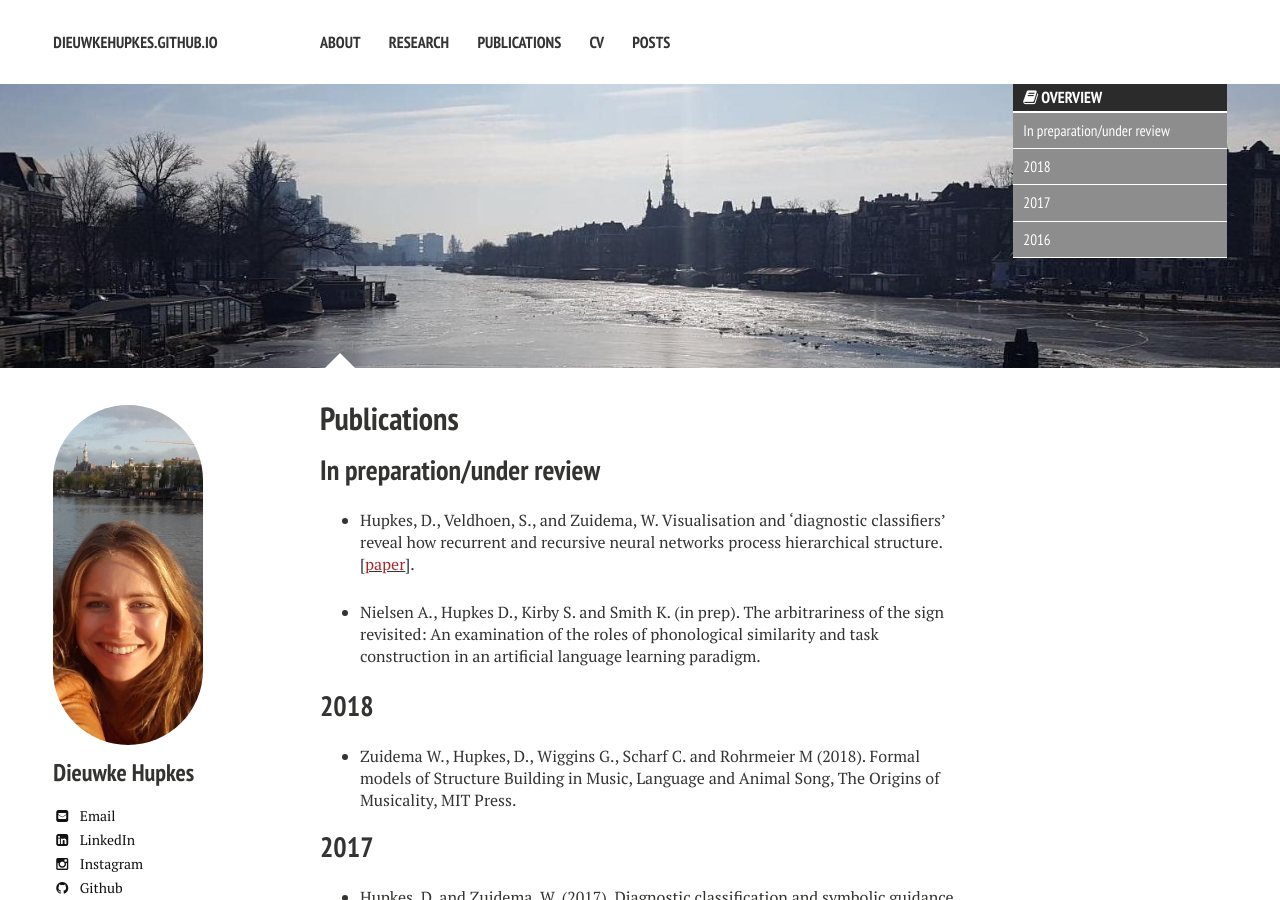
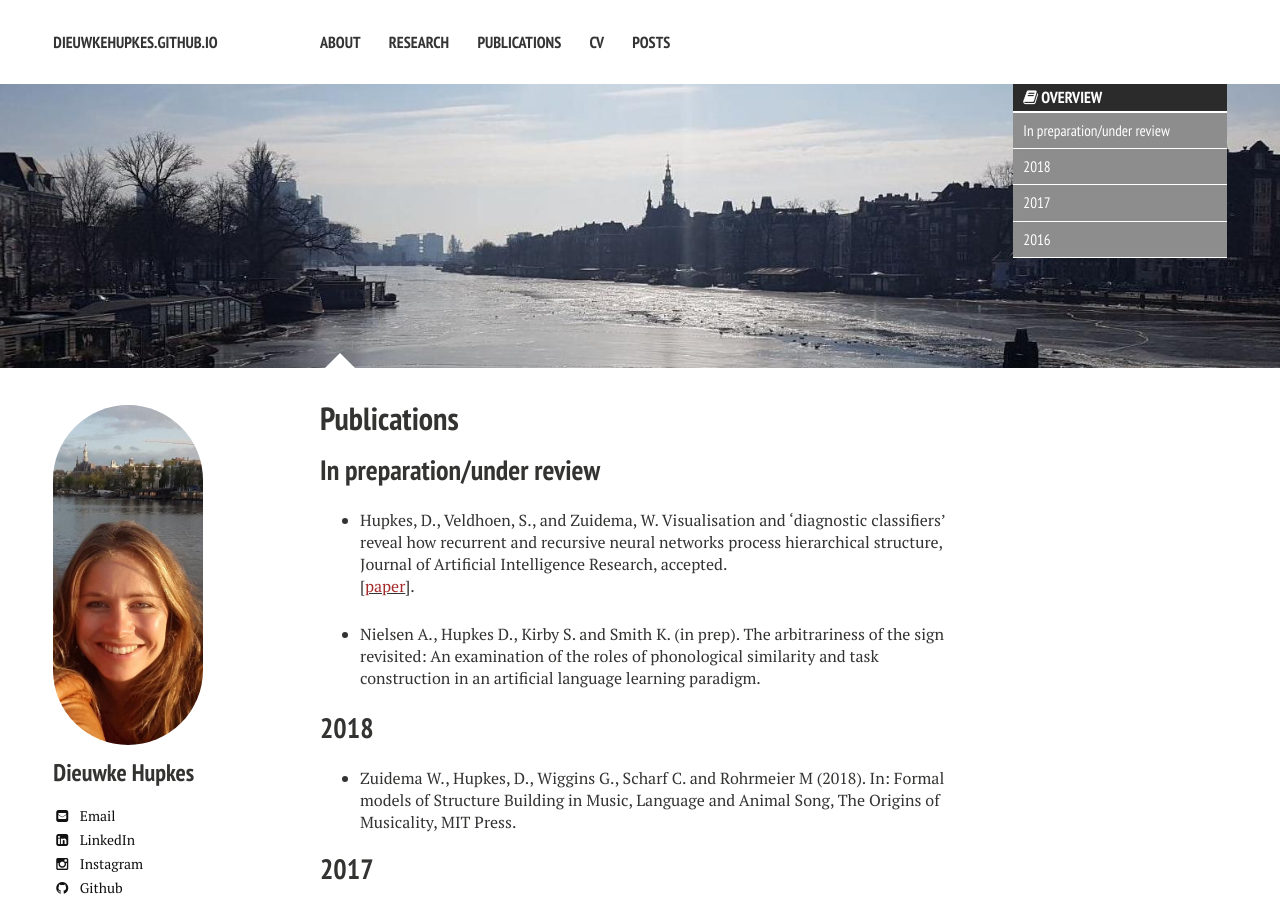
Before and after one commit to dieuwkehupkes/dieuwkehupkes.github.io, a Jekyll site: the page built from publications/index.md, in a window 1280 px wide and 900 px high. Built offline with Jekyll 4.4.1, drawn with Linux system fonts in a browser that asks for light colours; nearby versions of some CDN libraries.

Commit message:
Update JAIR article

```diff
--- a/publications/index.md
+++ b/publications/index.md
@@ -13,7 +13,7 @@ image:
 
 ## In preparation/under review
 
-* Hupkes, D., Veldhoen, S., and Zuidema, W.  Visualisation and 'diagnostic classifiers' reveal how recurrent and recursive neural networks process hierarchical structure.\\
+* Hupkes, D., Veldhoen, S., and Zuidema, W.  Visualisation and 'diagnostic classifiers' reveal how recurrent and recursive neural networks process hierarchical structure, Journal of Artificial Intelligence Research, accepted.\\
 \[[<font color="brown">paper</font>](https://arxiv.org/abs/1711.10203){:target="blank"}\].
 
 
@@ -21,7 +21,7 @@ image:
 
 ## 2018
 
-* Zuidema W., Hupkes, D., Wiggins G., Scharf C. and Rohrmeier M (2018). Formal models of Structure Building in Music, Language and Animal Song, The Origins of Musicality, MIT Press.
+* Zuidema W., Hupkes, D., Wiggins G., Scharf C. and Rohrmeier M (2018). In: Formal models of Structure Building in Music, Language and Animal Song, The Origins of Musicality, MIT Press.
 
 ## 2017
 
```
Also changed, not shown: 1 other file.
